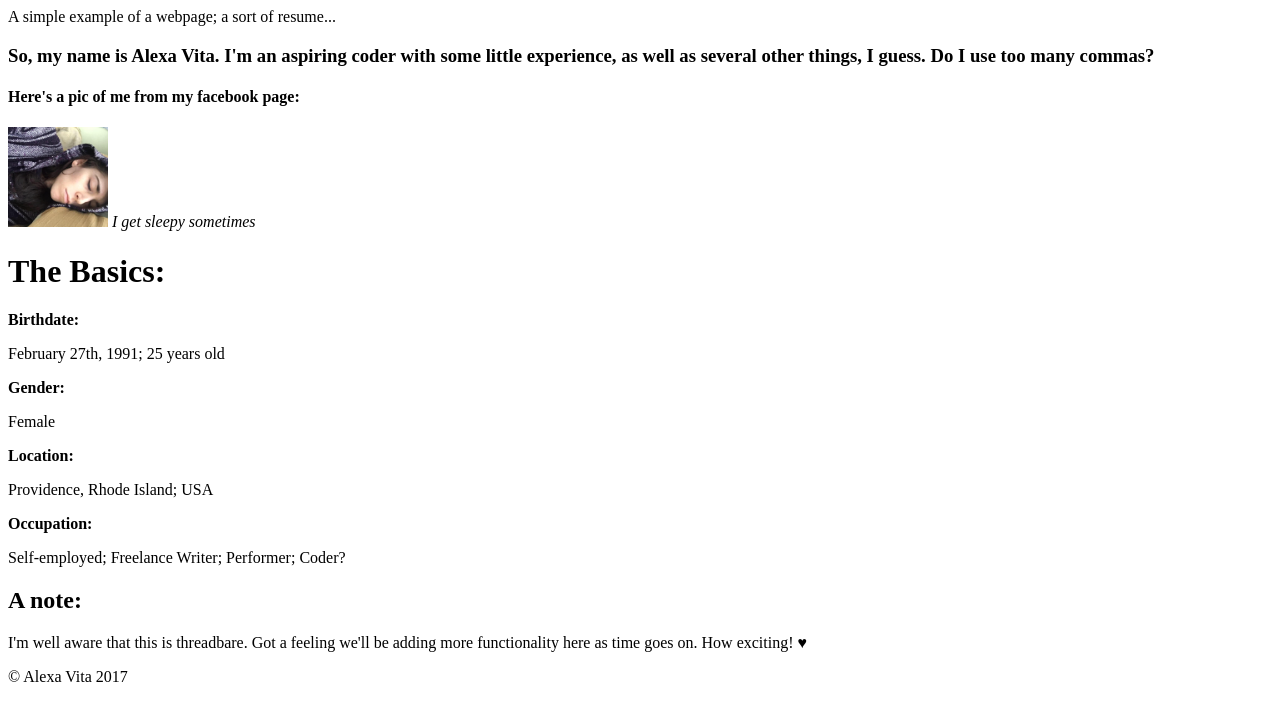
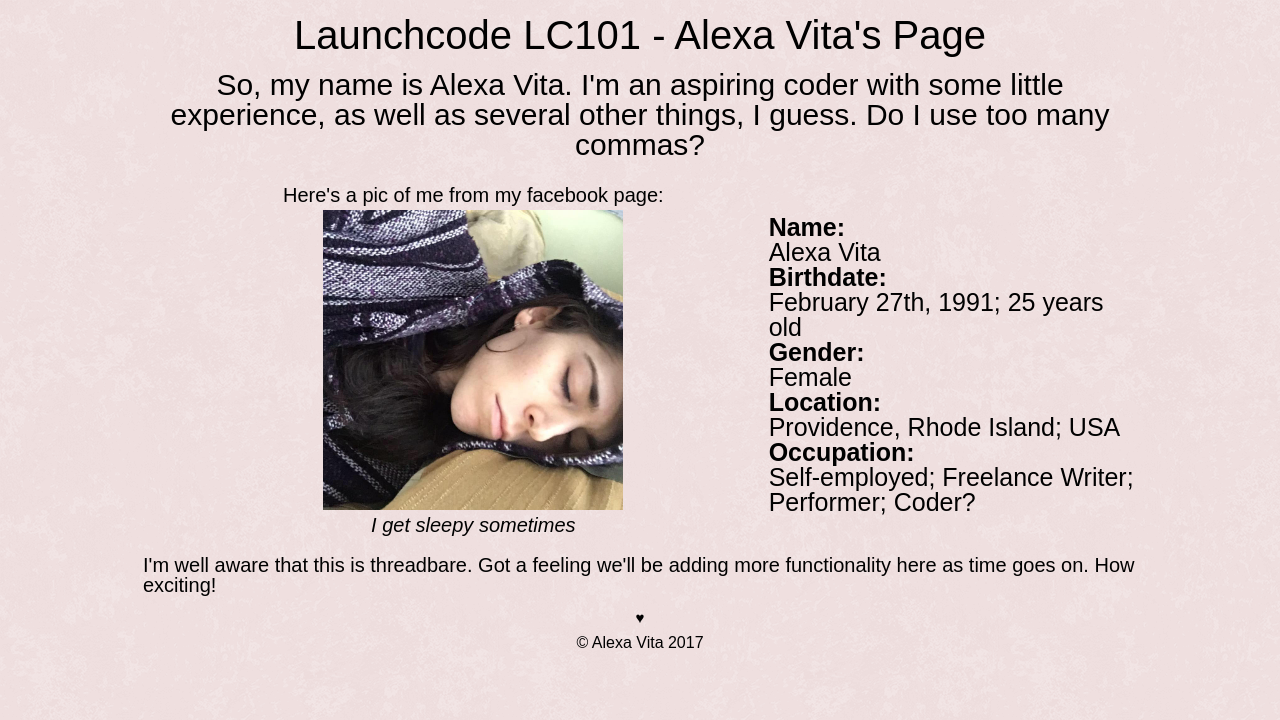
Before and after one commit to abvita/html-me-something, a plain HTML site: page index.html in a window 1280 px wide. Drawn offline with Linux system fonts and the light colour scheme; files whose address does not match are found by name.

Commit message:
Edited index page content and arrangement for style

```diff
--- a/index.html
+++ b/index.html
@@ -1,24 +1,34 @@
 <html>
   <head>
-    <title>Alexa Vita Test Page</title>
+    <title>Alexa Vita's Webpage</title>
+    <link rel="stylesheet" href="style.css">
   </head>
   <body>
-    <header>A simple example of a webpage; a sort of resume...</header>
+    <header>Launchcode LC101 - Alexa Vita's Page</header>
     <main>
       <h3>So, my name is Alexa Vita. I'm an aspiring coder with some little experience, as well as several other things, I guess. Do I use too many commas?</h3>
+      <div class ="info" id="picture">
         <h4>Here's a pic of me from my facebook page:</h4>
-      <img src="/Users/alexvita/Documents/lc101/html-me-something/images/me1.jpg" alt="Sleepy Alexa" height="100" width="100">
+        <img src="/Users/alexvita/Documents/lc101/html-me-something/images/me1.jpg" alt="Sleepy Alexa" height="300" width="300">
+        <br>
         <em>I get sleepy sometimes</em>
-      <h1>The Basics:</h1>
+      </div>
+      <div class ="info" id="stats">
+        <strong>Name:</strong><p>Alexa Vita</p>
         <strong>Birthdate:</strong><p>February 27th, 1991; 25 years old</p>
         <strong>Gender:</strong><p>Female</p>
         <strong>Location:</strong><p>Providence, Rhode Island; USA</p>
         <strong>Occupation:</strong><p>Self-employed; Freelance Writer; Performer; Coder?</p>
+      </div>
     </main>
+    <div class ="info" id="note">
       <article>
-      <h1>A note:</h1>
-      <p>I'm well aware that this is threadbare. Got a feeling we'll be adding more functionality here as time goes on. How exciting! &hearts;</p>
+        <p>I'm well aware that this is threadbare. Got a feeling we'll be adding more functionality here as time goes on. How exciting!</p>
       </article>
+    </div>
+    <div id="symbol">
+       <p>&hearts;</p>
+    </div>
     <footer>&copy; Alexa Vita 2017</footer>
   </body>
 </html>
```
Lines whose indentation alone changed are shown as unchanged.
